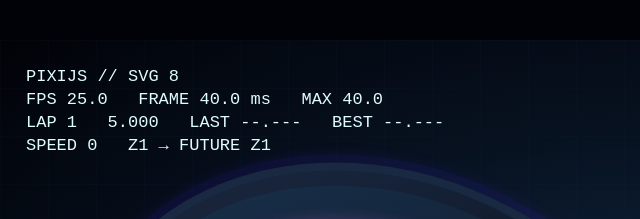
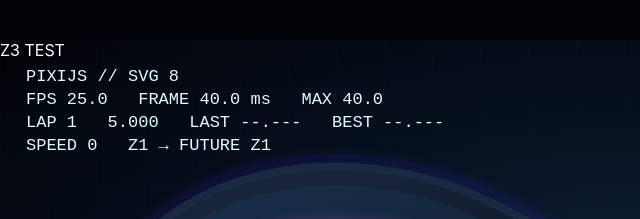
Before and after one commit to zariweyo/slot-race, a website built with Vite: page pixi.html in a window 1280 px wide. Shown: the top 219 px of the page, 0-640 px from the left. Built offline with nearby package versions, Linux system fonts and the light colour scheme; animation ran at ten frames a second.

Commit message:
Add z-index diagnostic marker to Pixi over layer

```diff
--- a/pixi.html
+++ b/pixi.html
@@ -71,7 +71,9 @@
           <g id="bridge-layer"></g>
         </svg>
 
-        <div id="pixi-over" class="pixi-layer pixi-over"></div>
+        <div id="pixi-over" class="pixi-layer pixi-over">
+          <div class="z-debug-marker">Z3 TEST</div>
+        </div>
         <div id="pixi-ui" class="pixi-ui"></div>
         <div id="pixi-boot" class="pixi-boot">BOOTING PIXI…</div>
       </div>
```
